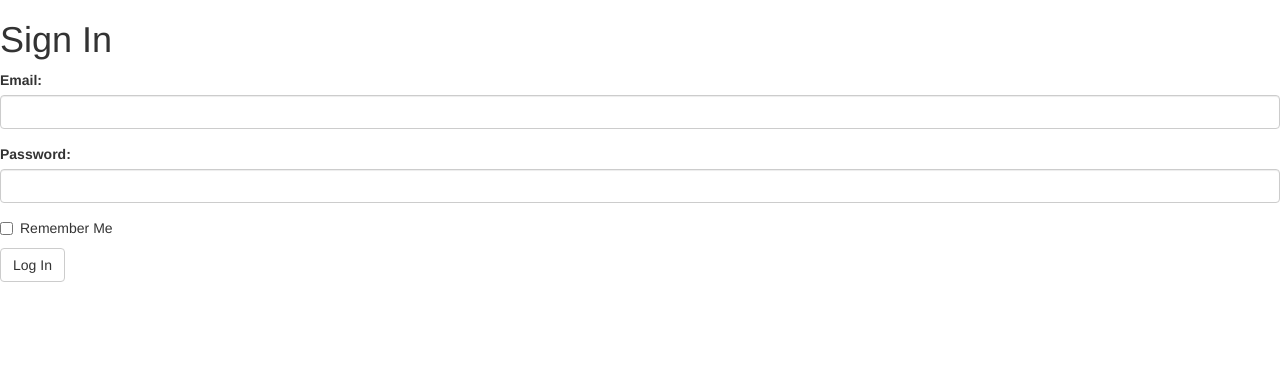
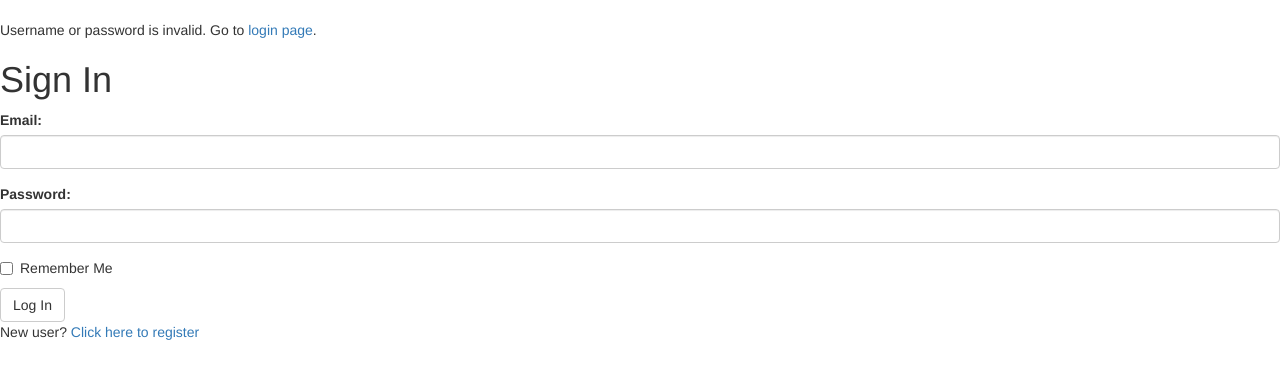
Before and after one commit to csulva/Ragtime, a Flask app: page /auth/login in a window 1280 px wide. Shown: the part 54-433 px from the top of the page. Run offline with Flask 2, Linux system fonts and the light colour scheme; some libraries are stand-ins or nearby versions.

Commit message:
updating view functions log in, and adding register view function

```diff
--- a/flask-project/files-for-flask-project/app/__init__.py
+++ b/flask-project/files-for-flask-project/app/__init__.py
@@ -1,9 +1,9 @@
 from flask import Flask
-from flask import render_template, redirect, url_for, session, flash
 from flask_bootstrap import Bootstrap
 from flask_sqlalchemy import SQLAlchemy
 from config import config
 from flask_login import LoginManager
+
 
 bootstrap = Bootstrap()
 db = SQLAlchemy()
--- a/flask-project/files-for-flask-project/app/auth/forms.py
+++ b/flask-project/files-for-flask-project/app/auth/forms.py
@@ -1,11 +1,30 @@
 from flask_wtf import FlaskForm
-from wtforms import StringField, SubmitField
+from wtforms import StringField, SubmitField, ValidationError
 from wtforms.fields.core import BooleanField
 from wtforms.fields.simple import PasswordField
-from wtforms.validators import DataRequired, Length, Email
+from wtforms.validators import DataRequired, Length, Email, Regexp, EqualTo
+from app.models import User
 
 class LoginForm(FlaskForm):
-    email = StringField('Email:', validators=[DataRequired(), Length(64), Email()])
+    email = StringField('Email:', validators=[DataRequired(), Length(1, 64), Email()])
     password = PasswordField('Password:', validators=[DataRequired()])
     remember_me = BooleanField()
     submit = SubmitField('Log In')
+
+class RegistrationForm(FlaskForm):
+    email = StringField('Email:', validators=[DataRequired(), Length(1, 64), Email()])
+    username = StringField('Username:', validators=[DataRequired(), Length(1, 64), Regexp('^[A-Za-z][A-Za-z0-9_.]*$', 0,
+                   'Usernames must have only letters, numbers, dots, or underscores',
+        )])
+    password = PasswordField('Password:', validators=[DataRequired(), EqualTo('password_confirm', message='Passwords do not match.'
+        )])
+    password_confirm = PasswordField('Confirm Password:', validators=[DataRequired()])
+    submit = SubmitField('Register')
+
+    def validate_email(self, field):
+        if User.query.filter_by(email=field.data).first():
+            raise ValidationError('Email already registered.')
+
+    def validate_username(self, field):
+        if User.query.filter_by(username=field.data).first():
+            raise ValidationError('Username already exists.')
--- a/flask-project/files-for-flask-project/app/auth/views.py
+++ b/flask-project/files-for-flask-project/app/auth/views.py
@@ -4,14 +4,10 @@ from flask_login.utils import logout_user
 from . import auth
 from app import login_manager
 from flask_login import login_required, login_user, current_user
-from .forms import LoginForm
+from .forms import LoginForm, RegistrationForm
 from app.models import User
 
-@auth.route('/register')
-def register():
-    return render_template('register.html')
-
-@auth.route('/login')
+@auth.route('/login', methods=["GET", "POST"])
 def login():
     form = LoginForm()
     if form.validate_on_submit():
@@ -33,3 +29,8 @@ def logout():
     logout_user()
     flash('You have been logged out successfully.')
     return redirect(url_for('main.index'))
+
+@auth.route('/register')
+def register():
+    form = RegistrationForm()
+    return render_template('auth/register.html', form=form)
--- a/flask-project/files-for-flask-project/app/templates/auth/login.html
+++ b/flask-project/files-for-flask-project/app/templates/auth/login.html
@@ -2,9 +2,20 @@
 {% import 'bootstrap/wtf.html' as wtf %}
 
 {% block content %}
+{% with messages = get_flashed_messages() %}
+{% if messages %}
+    <div class="notification is-danger">
+        {{ messages[0] }}. Go to <a href="{{ url_for('auth.login') }}">login page</a>.
+    </div>
+{% endif %}
+{% endwith %}
 <h1> Sign In</h1>
 <form action="">
-    </p>
-    {{ wtf.quick_form(form) }}
-
+    {{ wtf.quick_form(form) }}</form>
+    <p>
+        New user?
+        <a href="{{ url_for('auth.register') }}">
+        Click here to register
+        </a>
+        </p>
 {% endblock %}
--- a/flask-project/files-for-flask-project/ragtime.py
+++ b/flask-project/files-for-flask-project/ragtime.py
@@ -1,7 +1,7 @@
-from flask_migrate import Migrate
 from app import create_app, db
 from app.models import Role, User
 import os
+from flask_migrate import Migrate
 
 app = create_app(os.getenv('FLASK_CONFIG') or 'default')
 
```
Also changed, not shown: flask-project/files-for-flask-project/app/templates/auth/register.html (+9 -0 lines).
